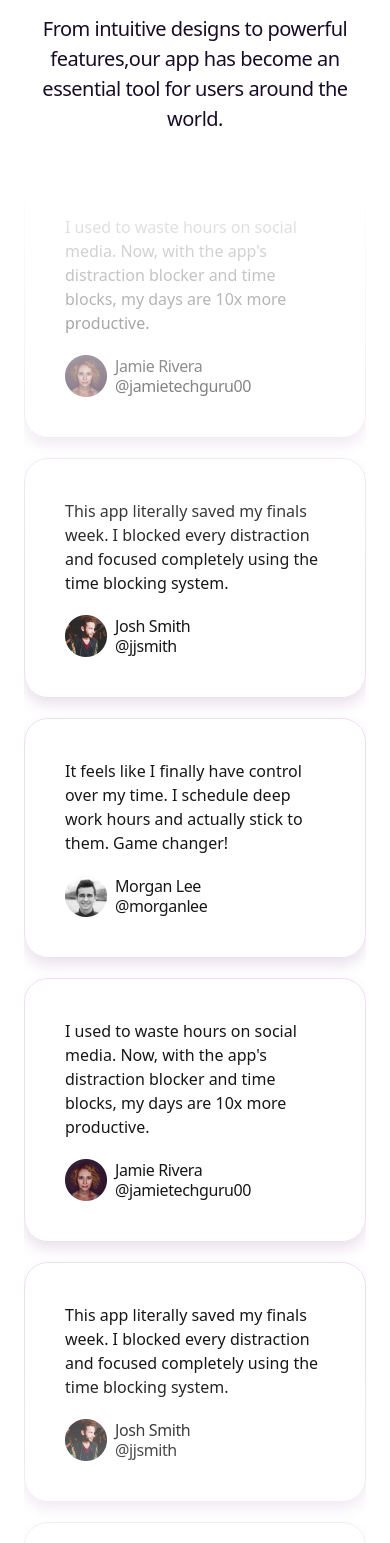
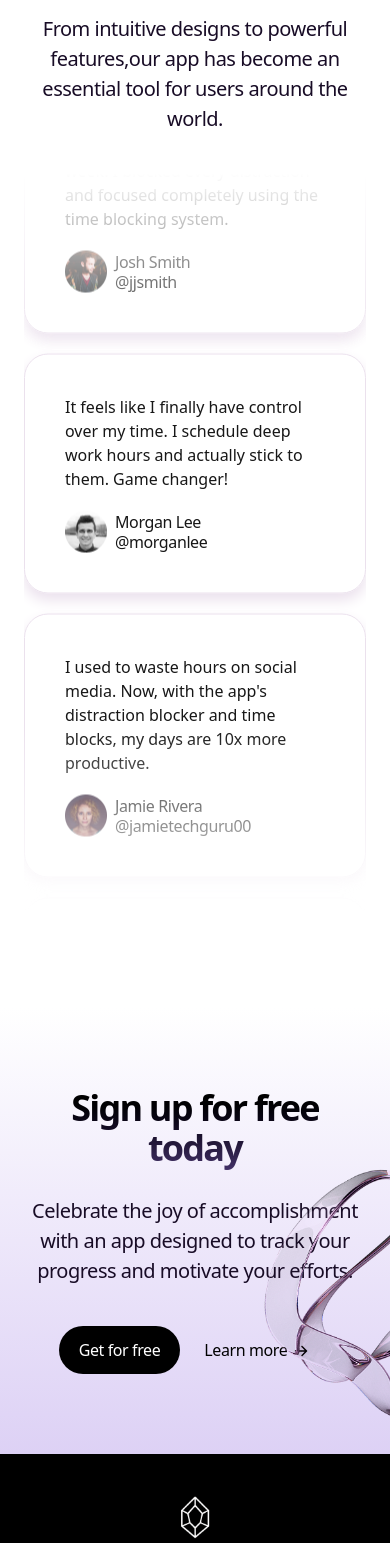
Before and after one commit to riizzn/test-framer, a Next.js app: page / in a window 390 px wide. Shown: the part 5220-6763 px from the top of the page. Built offline with nearby package versions, Linux system fonts and the light colour scheme.

Commit message:
Framer Motion Animations

```diff
--- a/components/TestCol.tsx
+++ b/components/TestCol.tsx
@@ -1,20 +1,28 @@
+"use client";
 import { testimonials } from "@/constants";
+
 import Image from "next/image";
 import React from "react";
-import { twMerge } from "tailwind-merge";
+
+import { motion } from "motion/react";
 
 const TestCol = (props: {
   className?: string;
   testimonials: typeof testimonials;
+  duration?: number
 }) => {
   return (
-    <div
-      className={twMerge(
-        " flex flex-col gap-5 mt-10 mask-fade-y",
-        props.className
-      )}
+    <div className={props.className}>
+      <motion.div
+        animate={{ translateY: "-50%" }}
+        transition={{
+          duration: props.duration || 10,
+          repeat: Infinity,
+          ease: "linear",
+          repeatType: "loop",
+        }}
+        className=" flex flex-col gap-5 pb-5  "
       >
-
         {[...new Array(2)].fill(0).map((_, index) => (
           <React.Fragment key={index}>
             {" "}
@@ -38,6 +46,7 @@ const TestCol = (props: {
             )}
           </React.Fragment>
         ))}
+      </motion.div>
     </div>
   );
 };
--- a/sections/Cta.tsx
+++ b/sections/Cta.tsx
@@ -1,10 +1,22 @@
+"use client";
 import ArrowRight from "@/assets/arrow-right.svg";
 import glass1 from "@/assets/glass1.png";
 import glass2 from "@/assets/glass2.png";
-import Image from "next/image";
+
+import { motion, useScroll, useTransform } from "motion/react";
+import { useRef } from "react";
 const Cta = () => {
+  const ctaRef = useRef(null);
+  const { scrollYProgress } = useScroll({
+    target: ctaRef,
+    offset: ["start end", "end start"],
+  });
+  const translateY = useTransform(scrollYProgress, [0, 1], [150, -150]);
   return (
-    <section className="max-w-7xl mx-auto px-6 sm:px-10 py-20 bg-white light-grad overflow-x-clip">
+    <section
+      ref={ctaRef}
+      className="max-w-7xl mx-auto px-6 sm:px-10 py-20 bg-white light-grad overflow-x-clip"
+    >
       <div className="max-w-[540px] mx-auto">
         <h3 className="text-4xl md:text-6xl  sub-heading text-center">
           Sign up for free today
@@ -22,8 +34,20 @@ const Cta = () => {
         </div>
       </div>
       <div className="relative">
-        <Image src={glass1} alt="glass" width={360} className="hidden  md:block md:absolute -top-90 -left-50"/>
-        <Image src={glass2} alt="glass" width={360} className="absolute md:block md:absolute -top-90 -right-50"/>
+        <motion.img
+          src={glass1.src}
+          alt="glass"
+          width={360}
+          className="hidden  md:block md:absolute -top-90 -left-50"
+          style={{ translateY: translateY }}
+        />
+        <motion.img
+          src={glass2.src}
+          alt="glass"
+          width={360}
+          className="absolute md:block md:absolute -top-90 -right-50"
+          style={{ translateY: translateY }}
+        />
       </div>
     </section>
   );
--- a/sections/Hero.tsx
+++ b/sections/Hero.tsx
@@ -6,7 +6,7 @@ import star2 from "@/assets/star2.png";
 import star3 from "@/assets/newstar.png";
 import { motion, useScroll, useTransform, useMotionValueEvent } from "motion/react";
 
-import Image from "next/image";
+
 import { useRef } from "react";
 const Hero = () => {
   const heroRef = useRef(null);
--- a/sections/Testimonials.tsx
+++ b/sections/Testimonials.tsx
@@ -22,10 +22,10 @@ const Testimonials = () => {
           essential tool for users around the world.
         </p>
       </div>
-      <div className="flex justify-center gap-6 ">
-        <TestCol testimonials={fc} />
-        <TestCol testimonials={sc} className="hidden md:flex"/>
-        <TestCol testimonials={tc} className="hidden lg:flex"/>
+      <div className="flex justify-center gap-6 mask-fade-y mt-10 max-h-[738px] overflow-hidden  ">
+        <TestCol testimonials={fc} duration={15} />
+        <TestCol testimonials={sc} duration={19} className="hidden md:block"/>
+        <TestCol testimonials={tc} duration={17} className="hidden lg:block"/>
 
 
       </div>
```
Lines whose indentation alone changed are shown as unchanged.
